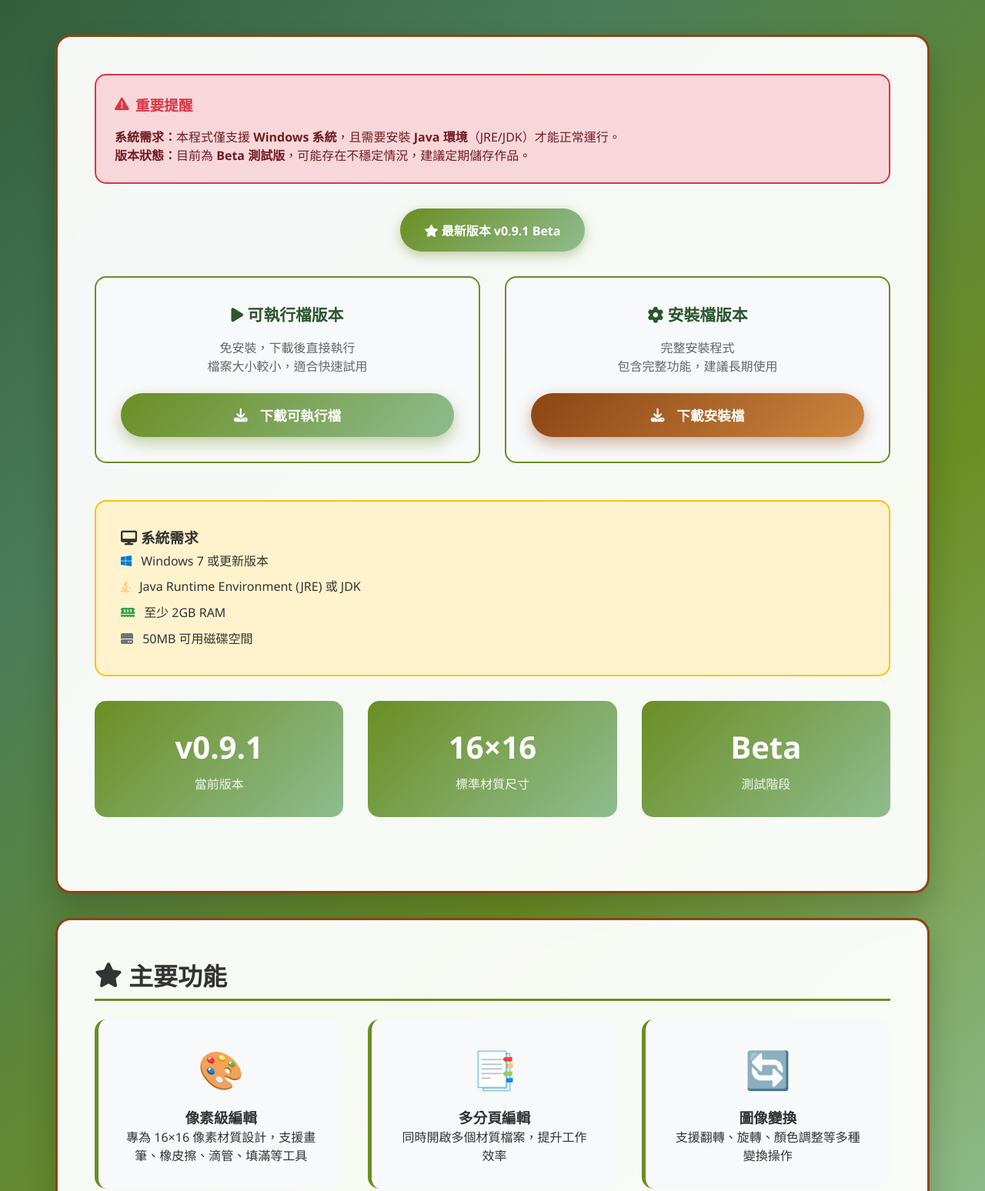
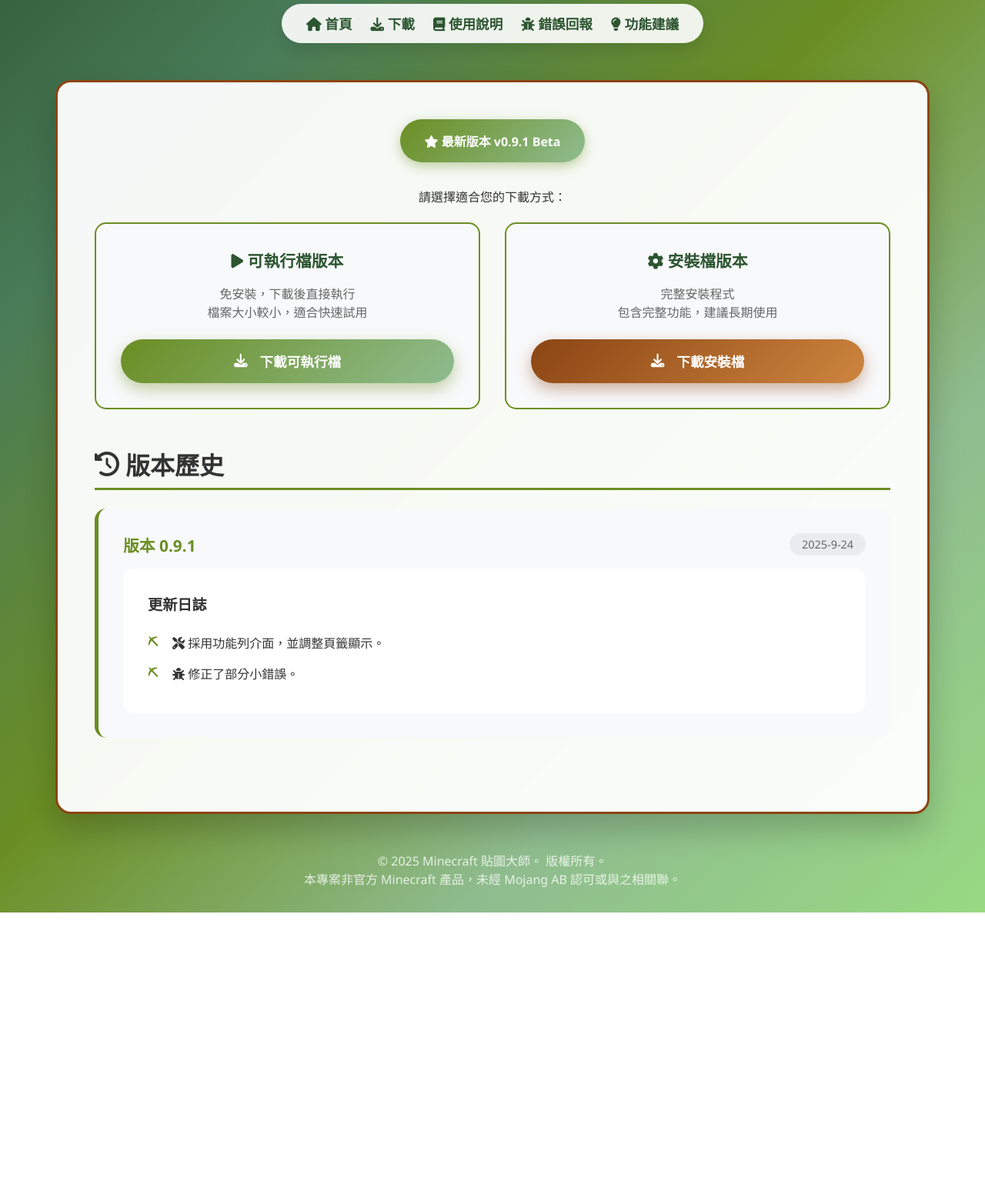
Before and after one commit to likangChiou/minecraftTextureEditor, a plain HTML site: page app-download-page.html in a window 1280 px wide. Shown: the part 252-1800 px from the top of the page at 77% size. After the commit the page ends 1438 px from the top, so only its background shows below. Drawn offline with Linux system fonts and the light colour scheme.

Commit message:
Update app-download-page.html

```diff
--- a/app-download-page.html
+++ b/app-download-page.html
@@ -29,6 +29,51 @@
             text-align: center;
             margin-bottom: 3rem;
             color: white;
+        }
+
+        nav {
+            background: rgba(255, 255, 255, 0.9);
+            border-radius: 50px;
+            box-shadow: 0 10px 20px rgba(0, 0, 0, 0.1);
+            padding: 0.8rem 2rem;
+            margin: -2.5rem auto 3rem;
+            width: fit-content;
+            display: flex;
+            gap: 1.5rem;
+            flex-wrap: wrap;
+            justify-content: center;
+        }
+
+        nav a {
+            color: #2C5530;
+            text-decoration: none;
+            font-weight: 600;
+            font-size: 1.1rem;
+            transition: color 0.3s ease, transform 0.2s ease;
+            position: relative;
+        }
+
+        nav a:hover {
+            color: #8B4513;
+            transform: translateY(-2px);
+        }
+
+        nav a::after {
+            content: '';
+            position: absolute;
+            width: 100%;
+            transform: scaleX(0);
+            height: 2px;
+            bottom: -5px;
+            left: 0;
+            background-color: #8B4513;
+            transform-origin: bottom right;
+            transition: transform 0.25s ease-out;
+        }
+
+        nav a:hover::after {
+            transform: scaleX(1);
+            transform-origin: bottom left;
         }
 
         .app-icon {
@@ -64,6 +109,21 @@
             border: 3px solid #8B4513;
         }
 
+        .section {
+            margin-bottom: 3rem;
+        }
+
+        .section h2 {
+            font-size: 2rem;
+            margin-bottom: 1.5rem;
+            color: #333;
+            border-bottom: 3px solid #6B8E23;
+            padding-bottom: 0.5rem;
+            display: flex;
+            align-items: center;
+            gap: 0.5rem;
+        }
+
         .download-section {
             text-align: center;
             margin-bottom: 3rem;
@@ -84,7 +144,6 @@
             display: grid;
             grid-template-columns: repeat(auto-fit, minmax(300px, 1fr));
             gap: 2rem;
-            margin-bottom: 2rem;
         }
 
         .download-card {
@@ -143,48 +202,6 @@
 
         .installer-btn:hover {
             box-shadow: 0 12px 25px rgba(139, 69, 19, 0.6);
-        }
-
-        .section {
-            margin-bottom: 3rem;
-        }
-
-        .section h2 {
-            font-size: 2rem;
-            margin-bottom: 1.5rem;
-            color: #333;
-            border-bottom: 3px solid #6B8E23;
-            padding-bottom: 0.5rem;
-            display: flex;
-            align-items: center;
-            gap: 0.5rem;
-        }
-
-        .features {
-            display: grid;
-            grid-template-columns: repeat(auto-fit, minmax(280px, 1fr));
-            gap: 2rem;
-            margin-bottom: 3rem;
-        }
-
-        .feature-card {
-            background: #f8f9fa;
-            border-radius: 15px;
-            padding: 2rem;
-            text-align: center;
-            border-left: 5px solid #6B8E23;
-            transition: all 0.3s ease;
-        }
-
-        .feature-card:hover {
-            transform: translateY(-3px);
-            box-shadow: 0 10px 25px rgba(0, 0, 0, 0.1);
-        }
-
-        .feature-icon {
-            font-size: 3rem;
-            color: #6B8E23;
-            margin-bottom: 1rem;
         }
 
         .version-card {
@@ -279,57 +296,6 @@
             font-weight: bold;
         }
 
-        .system-requirements {
-            background: #fff3cd;
-            border: 2px solid #ffc107;
-            border-radius: 15px;
-            padding: 2rem;
-            margin-bottom: 2rem;
-        }
-
-        .warning {
-            background: #f8d7da;
-            border: 2px solid #dc3545;
-            border-radius: 15px;
-            padding: 1.5rem;
-            margin-bottom: 2rem;
-            color: #721c24;
-        }
-
-        .warning h3 {
-            display: flex;
-            align-items: center;
-            gap: 0.5rem;
-            margin-bottom: 1rem;
-            color: #dc3545;
-        }
-
-        .stats {
-            display: grid;
-            grid-template-columns: repeat(auto-fit, minmax(200px, 1fr));
-            gap: 2rem;
-            margin-bottom: 3rem;
-        }
-
-        .stat-card {
-            background: linear-gradient(135deg, #6B8E23 0%, #8FBC8F 100%);
-            color: white;
-            padding: 2rem;
-            border-radius: 15px;
-            text-align: center;
-        }
-
-        .stat-number {
-            font-size: 2.5rem;
-            font-weight: 700;
-            margin-bottom: 0.5rem;
-        }
-
-        .stat-label {
-            opacity: 0.9;
-            font-size: 1rem;
-        }
-
         .footer {
             text-align: center;
             color: white;
@@ -364,16 +330,6 @@
             .download-options {
                 grid-template-columns: 1fr;
             }
-
-            .version-header {
-                flex-direction: column;
-                align-items: flex-start;
-                gap: 0.5rem;
-            }
-
-            .version-download {
-                flex-direction: column;
-            }
         }
     </style>
 </head>
@@ -388,18 +344,22 @@
             <p class="subtitle">專為 Minecraft 材質包設計的像素藝術編輯器</p>
         </header>
 
+        <nav>
+            <a href="index.html"><i class="fas fa-home"></i> 首頁</a>
+            <a href="app-download-page.html"><i class="fas fa-download"></i> 下載</a>
+            <a href="guide.html"><i class="fas fa-book"></i> 使用說明</a>
+            <a href="https://forms.gle/4jPjR78tJ1E9f2L4A" target="_blank"><i class="fas fa-bug"></i> 錯誤回報</a>
+            <a href="https://forms.gle/q5p12c2292f2L2D48" target="_blank"><i class="fas fa-lightbulb"></i> 功能建議</a>
+        </nav>
+
         <div class="main-card">
-            <div class="warning">
-                <h3><i class="fas fa-exclamation-triangle"></i> 重要提醒</h3>
-                <p><strong>系統需求：</strong>本程式僅支援 <strong>Windows 系統</strong>，且需要安裝 <strong>Java 環境</strong>（JRE/JDK）才能正常運行。</p>
-                <p><strong>版本狀態：</strong>目前為 <strong>Beta 測試版</strong>，可能存在不穩定情況，建議定期儲存作品。</p>
-            </div>
-
             <div class="download-section">
                 <div class="version-info">
                     <i class="fas fa-star"></i> 最新版本 v0.9.1 Beta
                 </div>
 
+                <p>請選擇適合您的下載方式：</p>
+                <br>
                 <div class="download-options">
                     <div class="download-card">
                         <h3><i class="fas fa-play"></i> 可執行檔版本</h3>
@@ -421,88 +381,19 @@
                 </div>
             </div>
 
-            <div class="system-requirements">
-                <h3><i class="fas fa-desktop"></i> 系統需求</h3>
-                <ul style="list-style: none; padding-left: 0;">
-                    <li style="padding: 0.3rem 0;"><i class="fab fa-windows" style="color: #0078d4; margin-right: 0.5rem;"></i> Windows 7 或更新版本</li>
-                    <li style="padding: 0.3rem 0;"><i class="fab fa-java" style="color: #f89820; margin-right: 0.5rem;"></i> Java Runtime Environment (JRE) 或 JDK</li>
-                    <li style="padding: 0.3rem 0;"><i class="fas fa-memory" style="color: #28a745; margin-right: 0.5rem;"></i> 至少 2GB RAM</li>
-                    <li style="padding: 0.3rem 0;"><i class="fas fa-hdd" style="color: #6c757d; margin-right: 0.5rem;"></i> 50MB 可用磁碟空間</li>
-                </ul>
-            </div>
-
-            <div class="stats">
-                <div class="stat-card">
-                    <div class="stat-number">v0.9.1</div>
-                    <div class="stat-label">當前版本</div>
-                </div>
-                <div class="stat-card">
-                    <div class="stat-number">16×16</div>
-                    <div class="stat-label">標準材質尺寸</div>
-                </div>
-                <div class="stat-card">
-                    <div class="stat-number">Beta</div>
-                    <div class="stat-label">測試階段</div>
-                </div>
-            </div>
-        </div>
-
-        <div class="main-card">
-            <div class="section">
-                <h2><i class="fas fa-star"></i> 主要功能</h2>
-                <div class="features">
-                    <div class="feature-card">
-                        <div class="feature-icon">🎨</div>
-                        <h3>像素級編輯</h3>
-                        <p>專為 16×16 像素材質設計，支援畫筆、橡皮擦、滴管、填滿等工具</p>
-                    </div>
-                    <div class="feature-card">
-                        <div class="feature-icon">📑</div>
-                        <h3>多分頁編輯</h3>
-                        <p>同時開啟多個材質檔案，提升工作效率</p>
-                    </div>
-                    <div class="feature-card">
-                        <div class="feature-icon">🔄</div>
-                        <h3>圖像變換</h3>
-                        <p>支援翻轉、旋轉、顏色調整等多種變換操作</p>
-                    </div>
-                    <div class="feature-card">
-                        <div class="feature-icon">🎯</div>
-                        <h3>精確選取</h3>
-                        <p>像素選擇器提供 32 倍放大檢視，精確編輯每個像素</p>
-                    </div>
-                    <div class="feature-card">
-                        <div class="feature-icon">🌙</div>
-                        <h3>主題切換</h3>
-                        <p>支援亮色與暗色主題（暗色主題測試中）</p>
-                    </div>
-                    <div class="feature-card">
-                        <div class="feature-icon">📏</div>
-                        <h3>多種尺寸</h3>
-                        <p>支援 16×16 物品、18×18 效果圖示、動畫材質等</p>
-                    </div>
-                </div>
-            </div>
-        </div>
-
-        <div class="main-card">
             <div class="section">
                 <h2><i class="fas fa-history"></i> 版本歷史</h2>
 
                 <div class="version-card">
                     <div class="version-header">
                         <span class="version-number">版本 0.9.1</span>
-                        <span class="version-date">2025-09-24</span>
-                    </div>
-                    <div class="version-download">
-                        <a href="MinecraftTextureMaster_0.9.1.exe" class="download-link"><i class="fas fa-download"></i> 可執行檔</a>
-                        <a href="MinecraftTextureMasterSetup.exe" class="download-link"><i class="fas fa-download"></i> 安裝檔</a>
+                        <span class="version-date">2025-9-24</span>
                     </div>
                     <div class="changelog">
                         <h3>更新日誌</h3>
                         <ul>
+                            <li><i class="fas fa-tools"></i> 採用功能列介面，並調整頁籤顯示。</li>
                             <li><i class="fas fa-bug"></i> 修正了部分小錯誤。</li>
-                            <li><i class="fas fa-tools"></i> 採用功能列介面，並調整頁籤顯示。</li>
                         </ul>
                     </div>
                 </div>
```
